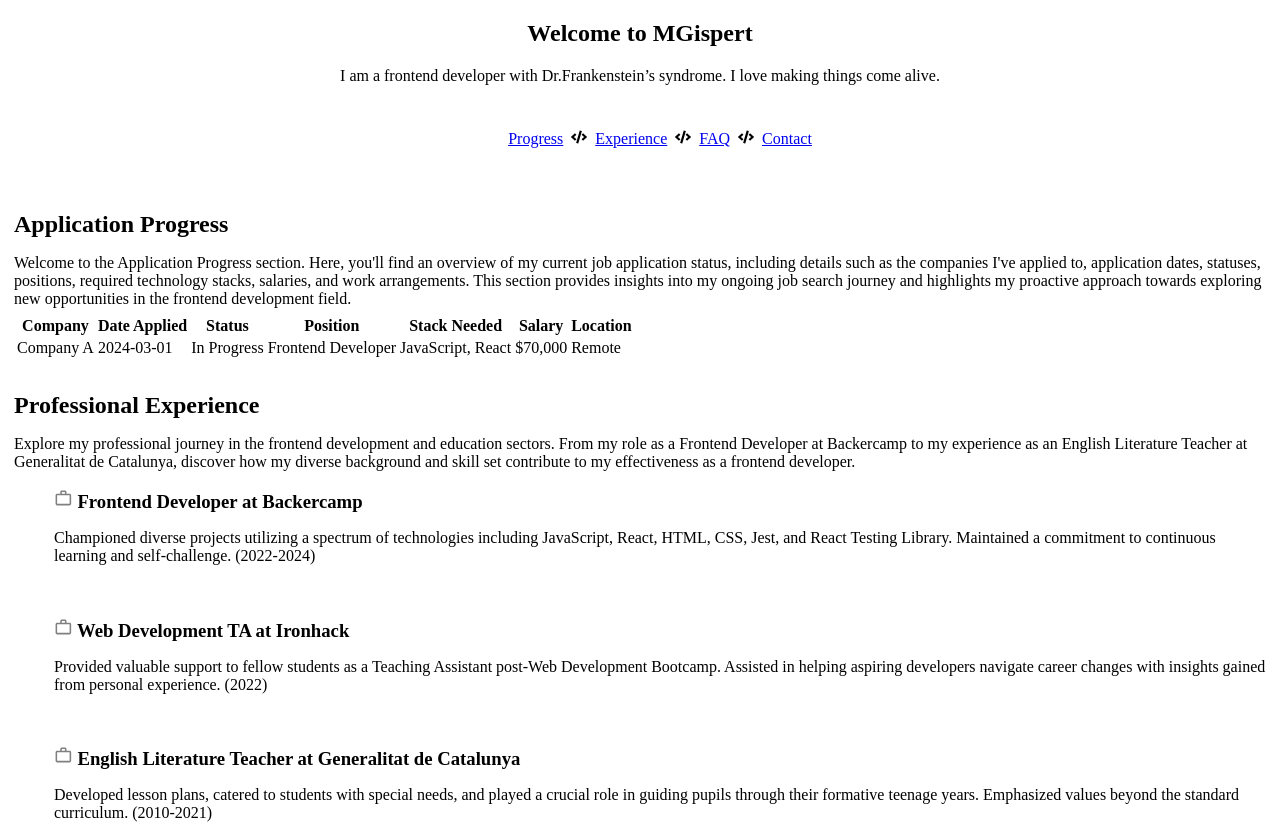
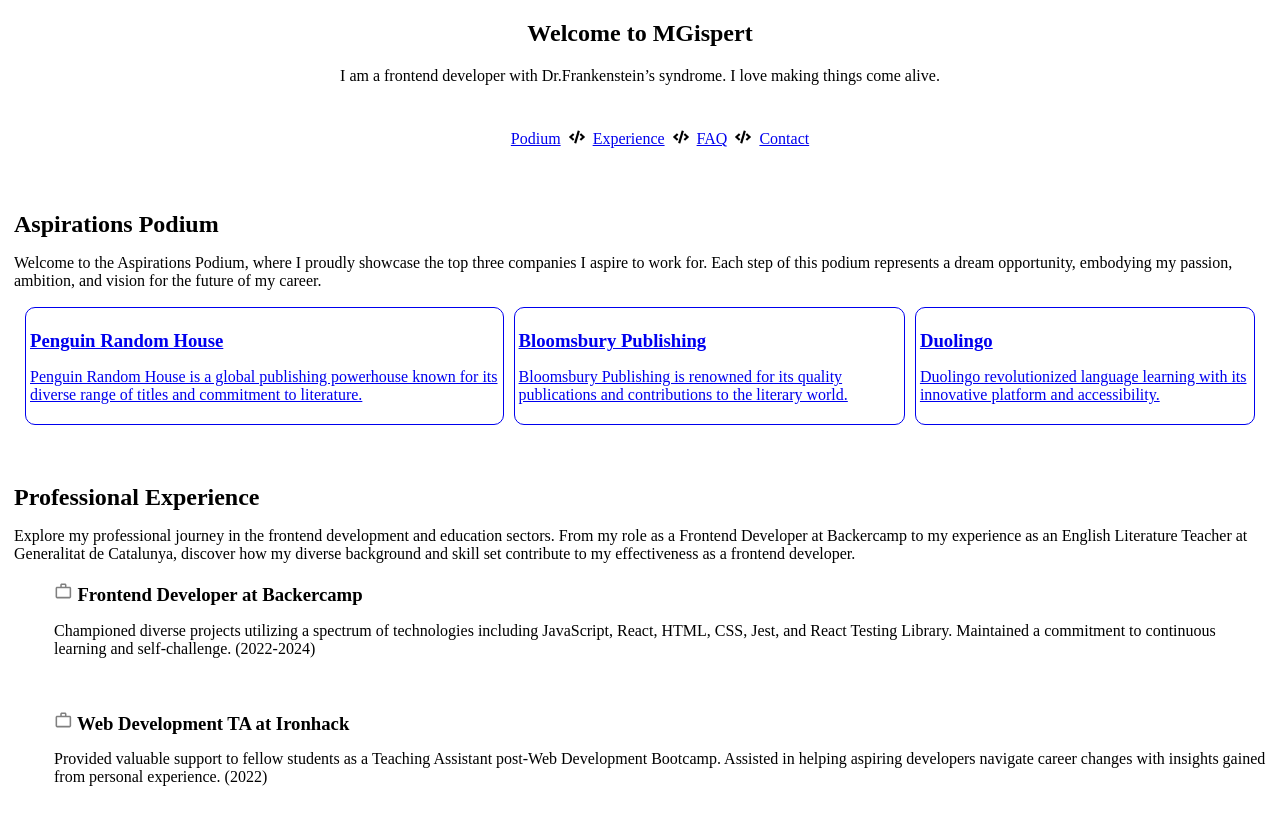
Before and after one commit to mgispert/InteractiveCV, a Next.js app: page / in a window 1280 px wide. Shown: the top 824 px of the page. Built offline with nearby package versions, Linux system fonts and the light colour scheme.

Commit message:
feat(app): add podium and final touches

```diff
--- a/src/app/globals.css
+++ /dev/null
@@ -1,107 +0,0 @@
-:root {
-  --max-width: 1100px;
-  --border-radius: 12px;
-  --font-mono: ui-monospace, Menlo, Monaco, "Cascadia Mono", "Segoe UI Mono",
-    "Roboto Mono", "Oxygen Mono", "Ubuntu Monospace", "Source Code Pro",
-    "Fira Mono", "Droid Sans Mono", "Courier New", monospace;
-
-  --foreground-rgb: 0, 0, 0;
-  --background-start-rgb: 214, 219, 220;
-  --background-end-rgb: 255, 255, 255;
-
-  --primary-glow: conic-gradient(
-    from 180deg at 50% 50%,
-    #16abff33 0deg,
-    #0885ff33 55deg,
-    #54d6ff33 120deg,
-    #0071ff33 160deg,
-    transparent 360deg
-  );
-  --secondary-glow: radial-gradient(
-    rgba(255, 255, 255, 1),
-    rgba(255, 255, 255, 0)
-  );
-
-  --tile-start-rgb: 239, 245, 249;
-  --tile-end-rgb: 228, 232, 233;
-  --tile-border: conic-gradient(
-    #00000080,
-    #00000040,
-    #00000030,
-    #00000020,
-    #00000010,
-    #00000010,
-    #00000080
-  );
-
-  --callout-rgb: 238, 240, 241;
-  --callout-border-rgb: 172, 175, 176;
-  --card-rgb: 180, 185, 188;
-  --card-border-rgb: 131, 134, 135;
-}
-
-@media (prefers-color-scheme: dark) {
-  :root {
-    --foreground-rgb: 255, 255, 255;
-    --background-start-rgb: 0, 0, 0;
-    --background-end-rgb: 0, 0, 0;
-
-    --primary-glow: radial-gradient(rgba(1, 65, 255, 0.4), rgba(1, 65, 255, 0));
-    --secondary-glow: linear-gradient(
-      to bottom right,
-      rgba(1, 65, 255, 0),
-      rgba(1, 65, 255, 0),
-      rgba(1, 65, 255, 0.3)
-    );
-
-    --tile-start-rgb: 2, 13, 46;
-    --tile-end-rgb: 2, 5, 19;
-    --tile-border: conic-gradient(
-      #ffffff80,
-      #ffffff40,
-      #ffffff30,
-      #ffffff20,
-      #ffffff10,
-      #ffffff10,
-      #ffffff80
-    );
-
-    --callout-rgb: 20, 20, 20;
-    --callout-border-rgb: 108, 108, 108;
-    --card-rgb: 100, 100, 100;
-    --card-border-rgb: 200, 200, 200;
-  }
-}
-
-* {
-  box-sizing: border-box;
-  padding: 0;
-  margin: 0;
-}
-
-html,
-body {
-  max-width: 100vw;
-  overflow-x: hidden;
-}
-
-body {
-  color: rgb(var(--foreground-rgb));
-  background: linear-gradient(
-      to bottom,
-      transparent,
-      rgb(var(--background-end-rgb))
-    )
-    rgb(var(--background-start-rgb));
-}
-
-a {
-  color: inherit;
-  text-decoration: none;
-}
-
-@media (prefers-color-scheme: dark) {
-  html {
-    color-scheme: dark;
-  }
-}
--- a/src/app/page.js
+++ b/src/app/page.js
@@ -1,6 +1,6 @@
 "use client";
 import Title from "@/components/title";
-import Progress from "@/components/progress";
+import Podium from "@/components/podium";
 import Experience from "@/components/experience";
 import Contact from "@/components/contact";
 import Faq from "@/components/faq";
@@ -13,7 +13,7 @@
     <main>
       <Title />
       <Navbar />
-      <Progress />
+      <Podium />
       <Experience />
       <Faq />
       <Contact />
--- a/src/components/contact/form.js
+++ b/src/components/contact/form.js
@@ -13,18 +13,25 @@
       <FormLabel>Name:</FormLabel>
       <Input type="text" name="name" />
     </FormControl>
-
     <FormControl id="email" isRequired>
       <FormLabel>Email:</FormLabel>
       <Input type="email" name="email" />
     </FormControl>
-
     <FormControl id="message" isRequired>
       <FormLabel>Message:</FormLabel>
       <Textarea name="message" />
     </FormControl>
-
-    <Button type="submit" mt={4}>
+    <Button
+      variant="outline"
+      type="submit"
+      mt={4}
+      color="#cdcdcd"
+      _hover={{
+        color: "black",
+        backgroundColor: "white",
+        transition: "background-color 2s",
+      }}
+    >
       Contact Me!
     </Button>
   </form>
--- a/src/components/contact/index.js
+++ b/src/components/contact/index.js
@@ -1,7 +1,18 @@
 import React from "react";
-import { Box, Heading, Text, Divider, List, ListItem } from "@chakra-ui/react";
+import {
+  Box,
+  Heading,
+  Text,
+  Divider,
+  List,
+  ListItem,
+  Link,
+  Flex,
+} from "@chakra-ui/react";
 import content from "@/content/index.json";
 import Form from "./form";
+import NextLink from "next/link";
+import { FaGithub, FaLinkedin } from "react-icons/fa";
 
 const Contact = () => (
   <section id="Contact">
@@ -16,6 +27,16 @@
             <Text>{option}</Text>
           </ListItem>
         ))}
+        <ListItem>
+          <Flex gap={4} mt={3} justifyContent="center">
+            <Link as={NextLink} href={content.contact.linkedin} target="_blank">
+              <FaLinkedin />
+            </Link>
+            <Link as={NextLink} href={content.contact.github} target="_blank">
+              <FaGithub />
+            </Link>
+          </Flex>
+        </ListItem>
       </List>
       <Form />
     </Box>
--- /dev/null
+++ b/src/components/podium/index.js
@@ -0,0 +1,19 @@
+import React from "react";
+import { Box, Heading, Text } from "@chakra-ui/react";
+
+import content from "@/content/index.json";
+import PodiumItems from "./podiumItems";
+
+const Podium = () => (
+  <section id="Podium">
+    <Box p="6">
+      <Heading as="h2" size="lg" mb="4">
+        {content.podium.title}
+      </Heading>
+      <Text mb="6">{content.podium.description}</Text>
+      <PodiumItems />
+    </Box>
+  </section>
+);
+
+export default Podium;
--- /dev/null
+++ b/src/components/podium/podiumItems.js
@@ -0,0 +1,40 @@
+import React from "react";
+import { Box, Heading, Text, Divider, Flex, Link } from "@chakra-ui/react";
+import NextLink from "next/link";
+import content from "@/content/index.json";
+
+const PodiumItems = () => {
+  return (
+    <section id="podium">
+      <Box p="6">
+        <Flex justifyContent="center">
+          {content.podium.podiumItems.map((option, index) => (
+            <Link
+              as={NextLink}
+              href={option.href}
+              key={index}
+              target="_blank"
+              _hover={{ textDecoration: "none" }}
+            >
+              <Box
+                p={4}
+                margin={5}
+                border="1px solid"
+                borderRadius="10px"
+                _hover={{ backgroundColor: "#212121" }}
+              >
+                <Heading as="h3" size="md" mb="2">
+                  {option.title}
+                </Heading>
+                <Text>{option.intro}</Text>
+              </Box>
+            </Link>
+          ))}
+        </Flex>
+      </Box>
+      <Divider />
+    </section>
+  );
+};
+
+export default PodiumItems;
--- a/src/components/progress/index.js
+++ /dev/null
@@ -1,49 +0,0 @@
-import React from "react";
-import {
-  Box,
-  Table,
-  Thead,
-  Tbody,
-  Tr,
-  Th,
-  Td,
-  Heading,
-  Text,
-} from "@chakra-ui/react";
-import progress from "@/content/progress.json";
-import content from "@/content/index.json";
-
-const Progress = () => (
-  <section id="Progress">
-    <Box p="6">
-      <Heading as="h2" size="lg" mb="4">
-        {content.progress.title}
-      </Heading>
-      <Text mb="6">{content.progress.description}</Text>
-      <Table variant="simple">
-        <Thead>
-          <Tr>
-            {progress.columns.map((column, index) => (
-              <Th key={index}>{column}</Th>
-            ))}
-          </Tr>
-        </Thead>
-        <Tbody>
-          {progress.applications.map((application, index) => (
-            <Tr key={index}>
-              <Td>{application.company}</Td>
-              <Td>{application.dateApplied}</Td>
-              <Td>{application.status}</Td>
-              <Td>{application.position}</Td>
-              <Td>{application.stackNeeded}</Td>
-              <Td>{application.salary}</Td>
-              <Td>{application.location}</Td>
-            </Tr>
-          ))}
-        </Tbody>
-      </Table>
-    </Box>
-  </section>
-);
-
-export default Progress;
--- a/src/content/index.json
+++ b/src/content/index.json
@@ -1,12 +1,29 @@
 {
-  "navbar": ["Progress", "Experience", "FAQ", "Contact"],
+  "navbar": ["Podium", "Experience", "FAQ", "Contact"],
   "home": {
     "title": "Welcome to MGispert",
     "description": "I am a frontend developer with Dr.Frankenstein’s syndrome. I love making things come alive."
   },
-  "progress": {
-    "title": "Application Progress",
-    "description": "Welcome to the Application Progress section. Here, you'll find an overview of my current job application status, including details such as the companies I've applied to, application dates, statuses, positions, required technology stacks, salaries, and work arrangements. This section provides insights into my ongoing job search journey and highlights my proactive approach towards exploring new opportunities in the frontend development field."
+  "podium": {
+    "title": "Aspirations Podium",
+    "description": "Welcome to the Aspirations Podium, where I proudly showcase the top three companies I aspire to work for. Each step of this podium represents a dream opportunity, embodying my passion, ambition, and vision for the future of my career.",
+    "podiumItems": [
+      {
+        "title": "Penguin Random House",
+        "intro": "Penguin Random House is a global publishing powerhouse known for its diverse range of titles and commitment to literature.",
+        "href": "https://www.penguinrandomhouse.com/about-us/our-story/"
+      },
+      {
+        "title": "Bloomsbury Publishing",
+        "intro": "Bloomsbury Publishing is renowned for its quality publications and contributions to the literary world.",
+        "href": "https://www.bloomsbury.com/uk/connect/about-us/overview/#"
+      },
+      {
+        "title": "Duolingo",
+        "intro": "Duolingo revolutionized language learning with its innovative platform and accessibility.",
+        "href": "https://careers.duolingo.com/about"
+      }
+    ]
   },
   "experience": {
     "title": "Professional Experience",
@@ -33,7 +50,9 @@
       "Phone: 0034-650577215",
       "Email: mcg-511@hotmail.com",
       "Location: Barcelona, Spain"
-    ]
+    ],
+    "linkedin": "https://www.linkedin.com/in/mgispert/",
+    "github": "https://github.com/mgispert"
   },
   "faq": {
     "title": "Frequently Asked Questions",
--- a/src/content/progress.json
+++ /dev/null
@@ -1,22 +0,0 @@
-{
-  "columns": [
-    "Company",
-    "Date Applied",
-    "Status",
-    "Position",
-    "Stack Needed",
-    "Salary",
-    "Location"
-  ],
-  "applications": [
-    {
-      "company": "Company A",
-      "dateApplied": "2024-03-01",
-      "status": "In Progress",
-      "position": "Frontend Developer",
-      "stackNeeded": "JavaScript, React",
-      "salary": "$70,000",
-      "location": "Remote"
-    }
-  ]
-}
```
Also changed, not shown: src/theme.js (+0 -15 lines).
